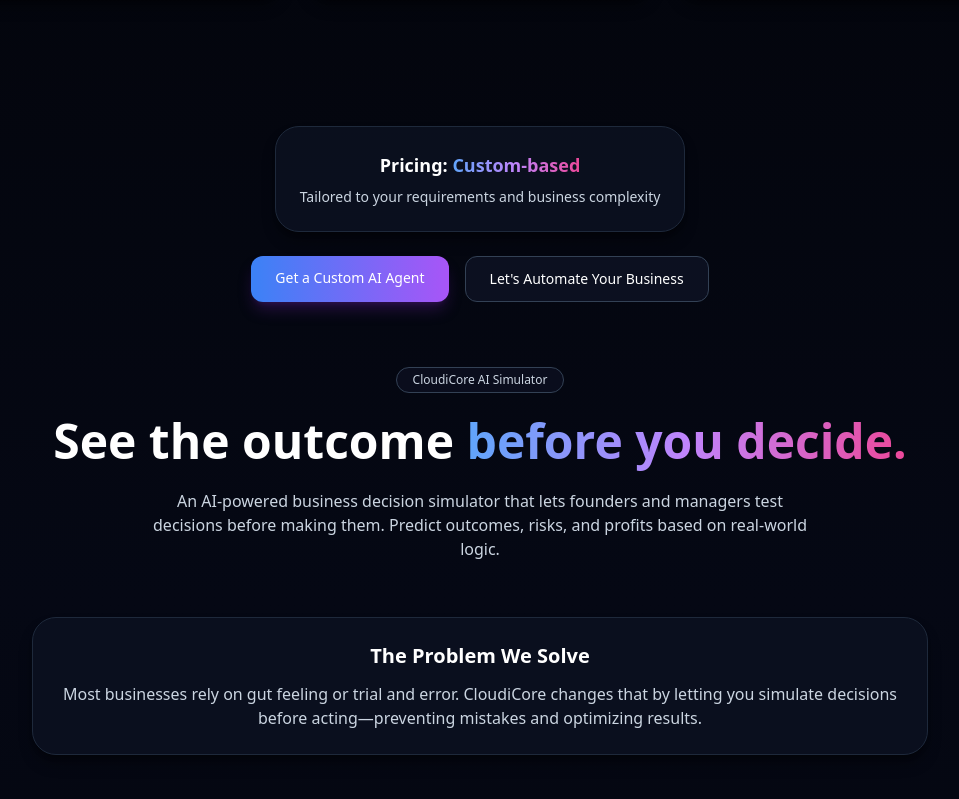
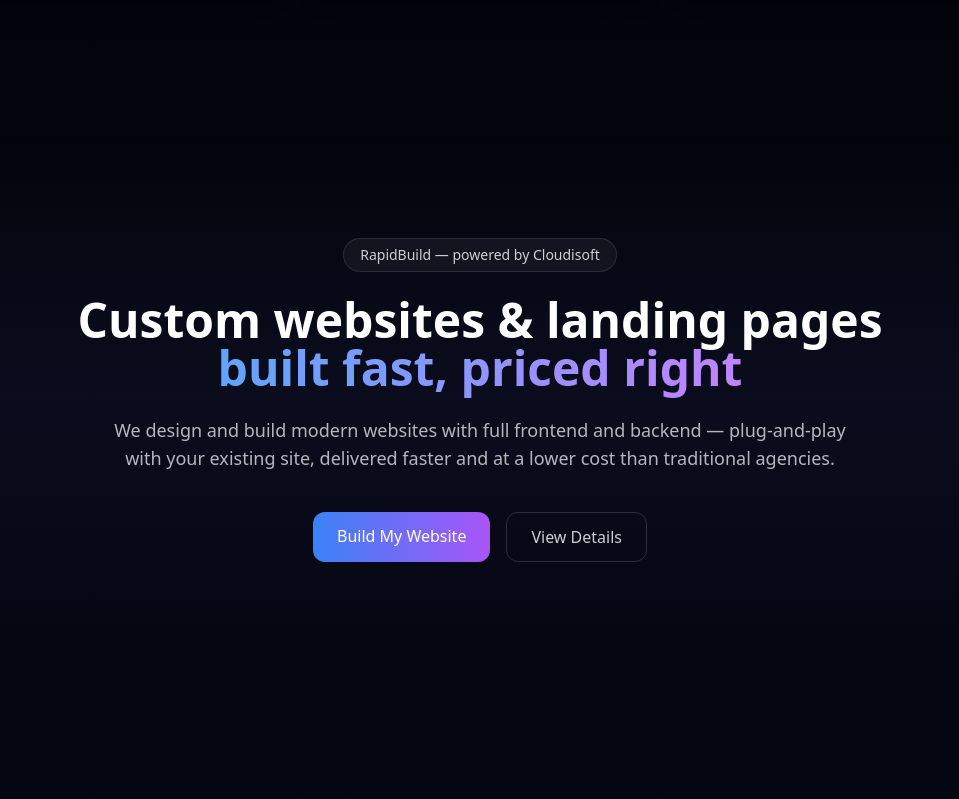
Before and after one commit to Cloudisoft/Cloudisoft.com_Final, a React (Vite) app: page / in a window 1280 px wide. Shown: the part 1221-2020 px from the top of the page, without its empty margins (160-1119 px from the left). Built offline with nearby package versions, Linux system fonts and the light colour scheme.

Commit message:
Update App.tsx

```diff
--- a/src/App.tsx
+++ b/src/App.tsx
@@ -3,6 +3,7 @@
 import Navbar from "./components/Navbar";
 import Hero from "./components/Hero";
 import AgentsSection from "./components/AgentsSection";
+import RapidBuildSection from "@/components/RapidBuildSection";
 import CloudiCoreSection from "./components/CloudiCoreSection";
 import Pricing from "./components/Pricing";
 import ContactSection from "./components/ContactSection";
@@ -21,6 +22,7 @@
       <main className="pt-20 space-y-32 pb-24">
         <Hero />
         <AgentsSection />
+        <RapidBuildSection />
         <CloudiCoreSection />
         <Pricing />
         <ContactSection />
```
